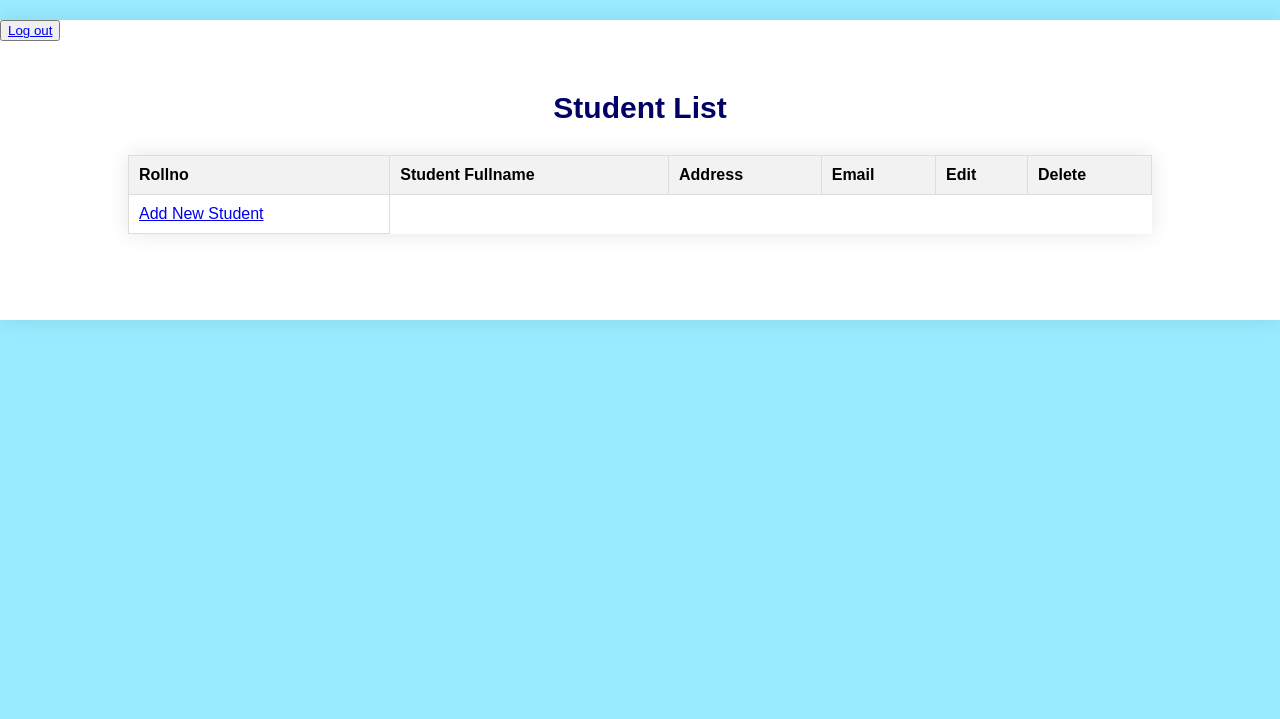
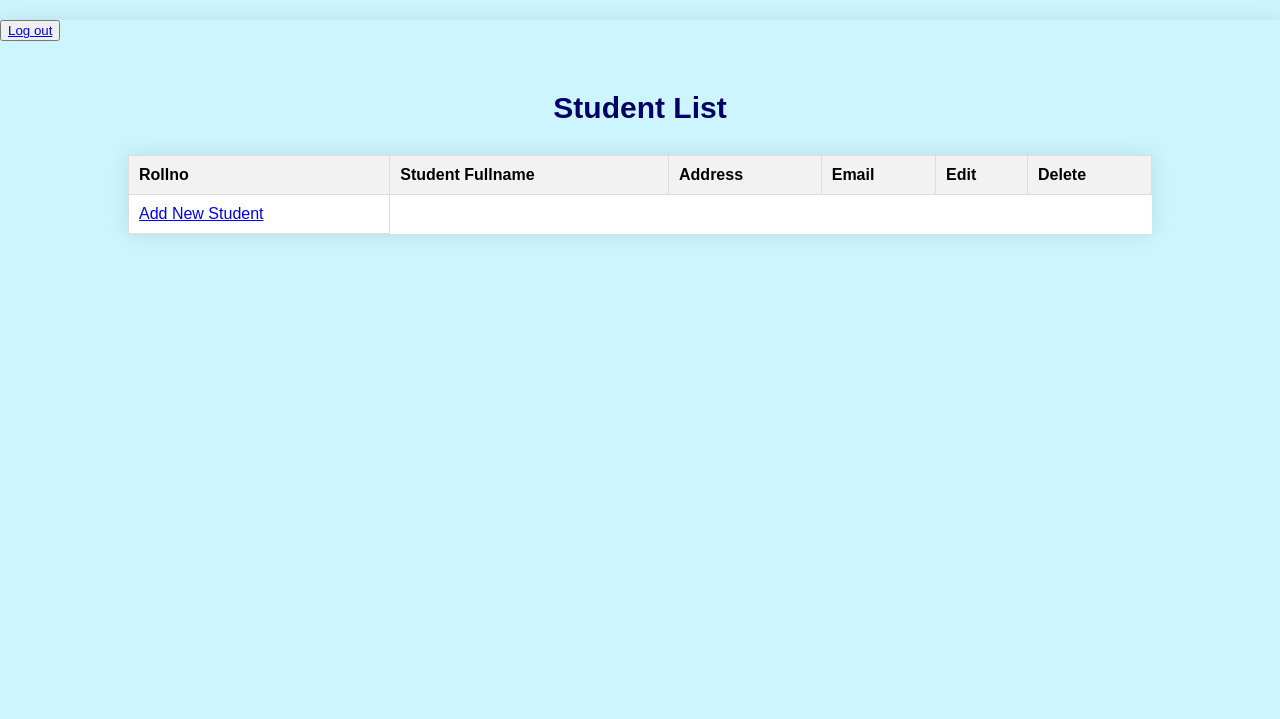
Before and after one commit to hungparkour04/demo-sdlc, a PHP site: page /StudentList.php in a window 1280 px wide. Shown: the top 719 px of the page. Run offline with PHP 8.4, Linux system fonts and the light colour scheme; data that the repository does not hold is empty.

Commit message:
sua file

```diff
--- a/AddStudent.php
+++ b/AddStudent.php
@@ -54,13 +54,13 @@
         </table>
         <style>
         body {
-            background-color: #f0f8ff; /* Màu nền xanh da trời */
+            background-color:  #007399; /* Màu nền xanh da trời */
         }
         form {
             width: 50%; /* Đặt chiều rộng của form */
             margin: 0 auto; /* Để căn giữa form */
             padding: 20px; /* Thêm khoảng cách giữa biên và nội dung form */
-            background-color: white; /* Màu nền trắng */
+            background-color:  #b3ffff; /* Màu nền trắng */
             border-radius: 10px; /* Bo tròn góc */
             box-shadow: 0 0 10px rgba(0, 0, 0, 0.1); /* Đổ bóng */
         }
--- a/StudentList.php
+++ b/StudentList.php
@@ -7,8 +7,8 @@
     <style>
 body {
     font-family: Arial, sans-serif;
-    background-color: #99ebff; /* Deep blue background for the body */
-    color: #ffffff; /* Adding white text for better readability */
+    background-color: #ccf5ff; /* Deep blue background for the body */
+    color: #ccf5ff; /* Adding white text for better readability */
     margin: 0;
     padding: 0;
     height: 100px;
@@ -18,10 +18,10 @@ body {
     width: 100%;
     margin: 20px auto;
     border-collapse: collapse;
-    background-color: #fff; /* Keeping table background white for contrast */
+    background-color: #ccf5ff; /* Keeping table background white for contrast */
     box-shadow: 0 0 20px rgba(0, 0, 0, 0.1);
     overflow: scroll;
-    height: 300px;
+    height: 700px;
 }
 table {
     width: 80%;
@@ -29,6 +29,7 @@ table {
     border-collapse: collapse;
     background-color: #fff;
     box-shadow: 0 0 20px rgba(0, 0, 0, 0.1);
+
 
 }
 th, td {
--- a/style.css
+++ b/style.css
@@ -1,5 +1,5 @@
 body {
-	background: rgb(94, 231, 213);
+	background: rgba(53, 208, 187);
 	display: flex;
 	justify-content: center;
 	align-items: center;
```
Also changed, not shown: edit_student.php (+5 -3 lines).
